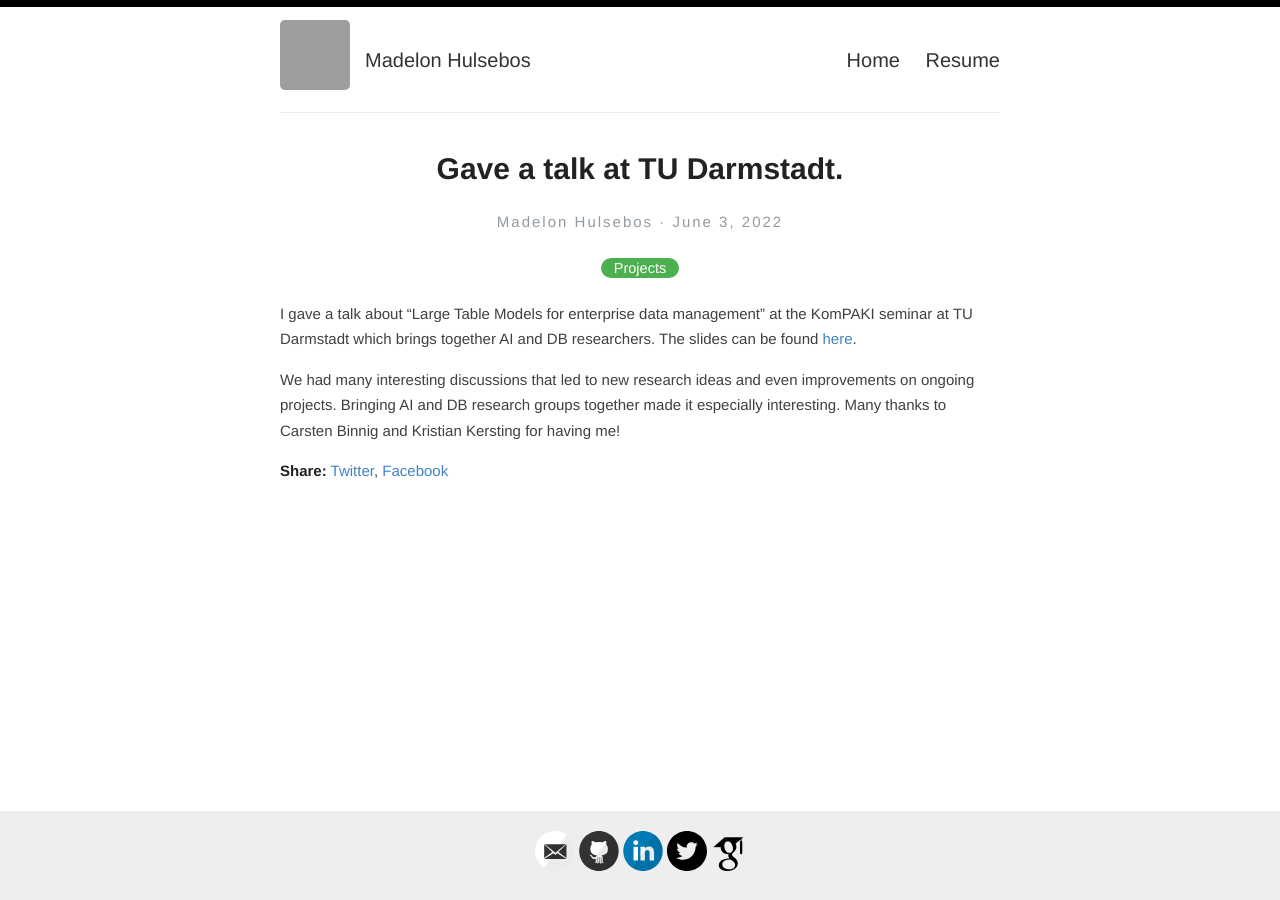
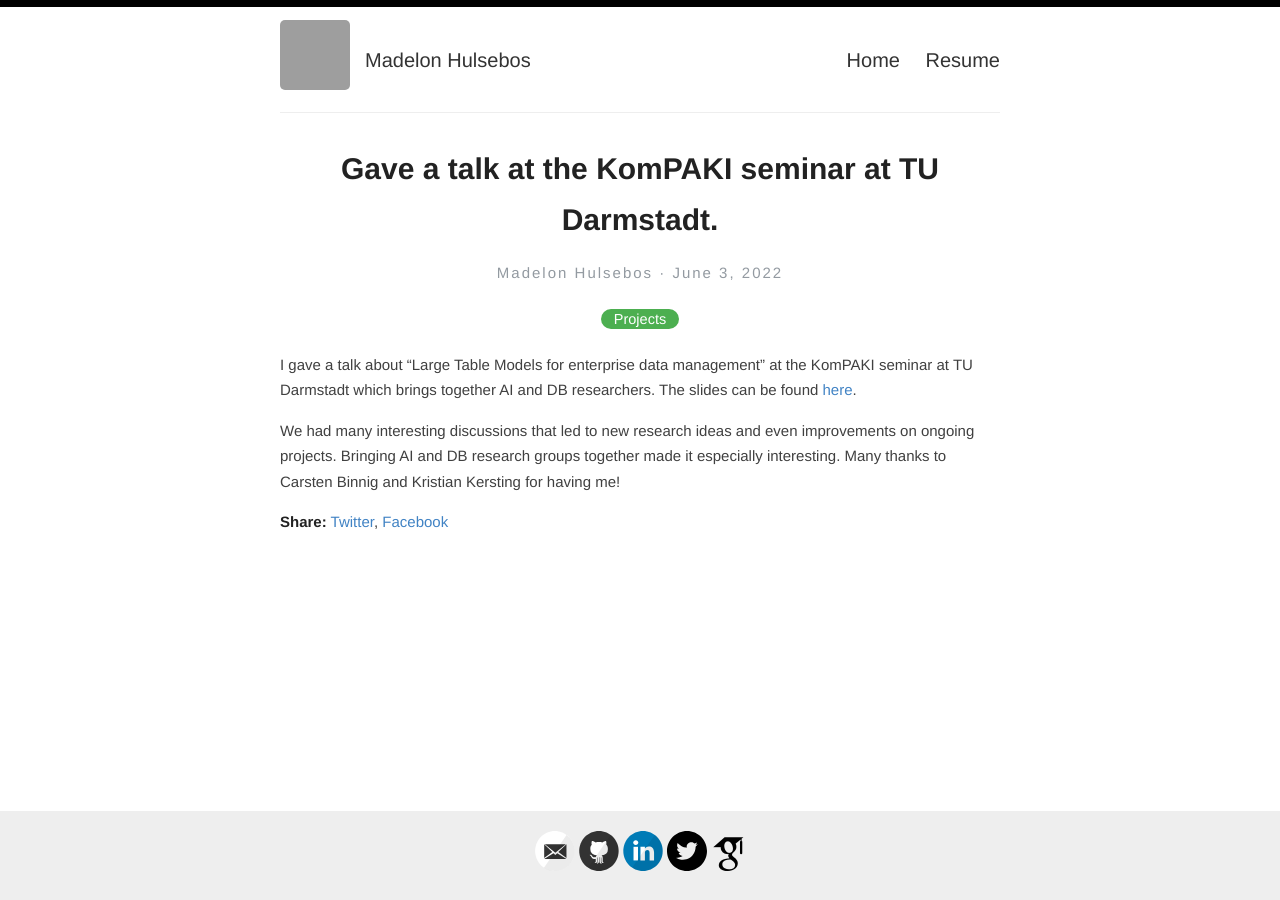
Before and after one commit to madelonhulsebos/madelonhulsebos.github.io, a Jekyll site: the page built from _posts/2022-06-03-large-table-models-talk-tu-darmstadt.md, in a window 1280 px wide. Built offline with Jekyll 4.4.1, drawn with Linux system fonts in a browser that asks for light colours; some web fonts are replaced; grey boxes are pictures that could not be loaded.

Commit message:
add title details.

```diff
--- a/_posts/2022-06-03-large-table-models-talk-tu-darmstadt.md
+++ b/_posts/2022-06-03-large-table-models-talk-tu-darmstadt.md
@@ -1,6 +1,6 @@
 ---
 layout: post
-title: "Gave a talk at TU Darmstadt."
+title: "Gave a talk at the KomPAKI seminar at TU Darmstadt."
 categories: Projects
 ---
 
```
